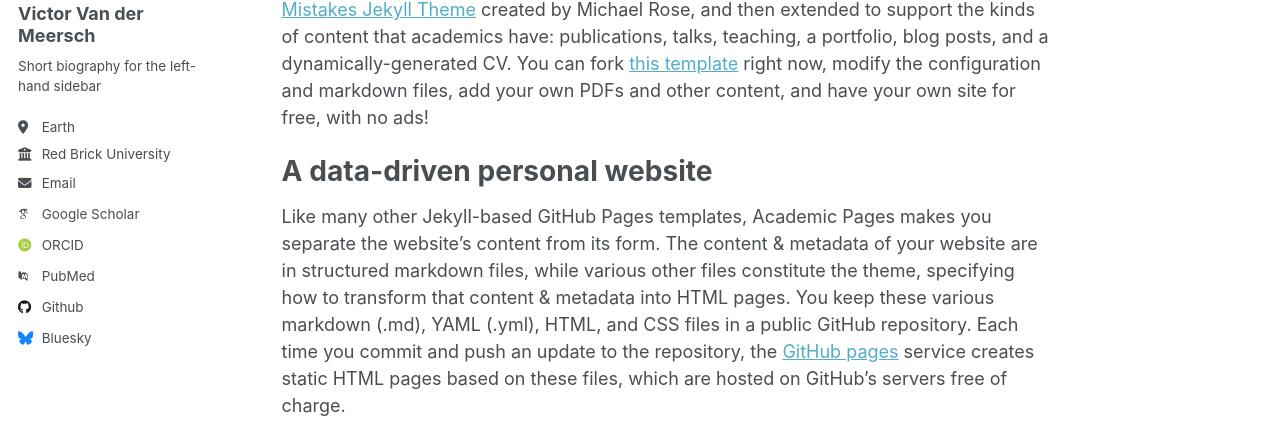
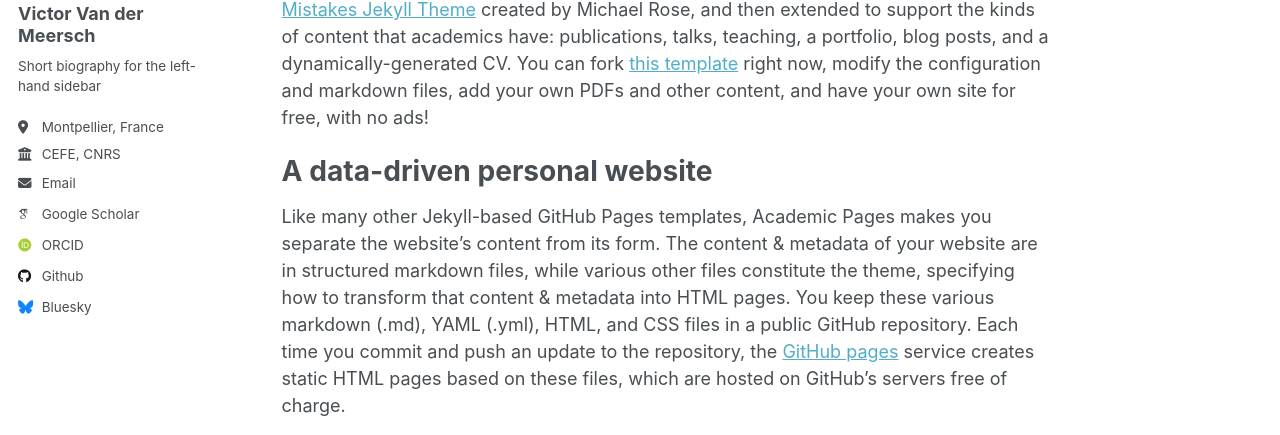
Before and after one commit to vvandermeersch/vvandermeersch.github.io, a Jekyll site: the page built from _pages/about.md, in a window 1280 px wide. Shown: the part 288-723 px from the top of the page. Built offline with Jekyll 4.4.1, drawn with Linux system fonts in a browser that asks for light colours; some web fonts are replaced.

Commit message:
Update _config.yml

```diff
--- a/_config.yml
+++ b/_config.yml
@@ -25,18 +25,18 @@
   name             : "Victor Van der Meersch"
   pronouns         : # example: "she/her"
   bio              : "Short biography for the left-hand sidebar"
-  location         : "Earth"
-  employer         : "Red Brick University"
+  location         : "Montpellier, France"
+  employer         : "CEFE, CNRS"
   uri              : # URL
   email            : "victor.vandermeersch@cefe.cnrs.fr"
 
   # Academic websites
   arxiv            : # URL - Update with the correct link to your profile
-  googlescholar    : "https://scholar.google.com/citations?user=PS_CX0AAAAAJ"
+  googlescholar    : "https://scholar.google.fr/citations?user=wrIe_5EAAAAJ&hl=fr"
   impactstory      : # URL
-  orcid            : "http://orcid.org/yourorcidurl"
+  orcid            : "https://orcid.org/0000-0001-7746-4098"
   semantic         : # URL
-  pubmed           : "https://www.ncbi.nlm.nih.gov/pubmed/?term=john+snow"
+  pubmed           : # URL
   researchgate     : # URL
   scopus           : # URL
 
@@ -44,12 +44,12 @@
   bitbucket        : # Username - Update with your username on the site
   codepen          : # Username
   dribbble         : # Username
-  github           : "academicpages"
+  github           : "vvandermeersch"
   kaggle           : # Username
   stackoverflow    : # User number or user number and name (i.e., use "1" or "1/jeff-atwood")
 
   # Social media
-  bluesky          : "bsky.app" # Replace this with you Bluesky username
+  bluesky          : "vvandermeersch" # Replace this with you Bluesky username
   facebook         : # Username
   flickr           : # Username
   foursquare       : # Username
```
